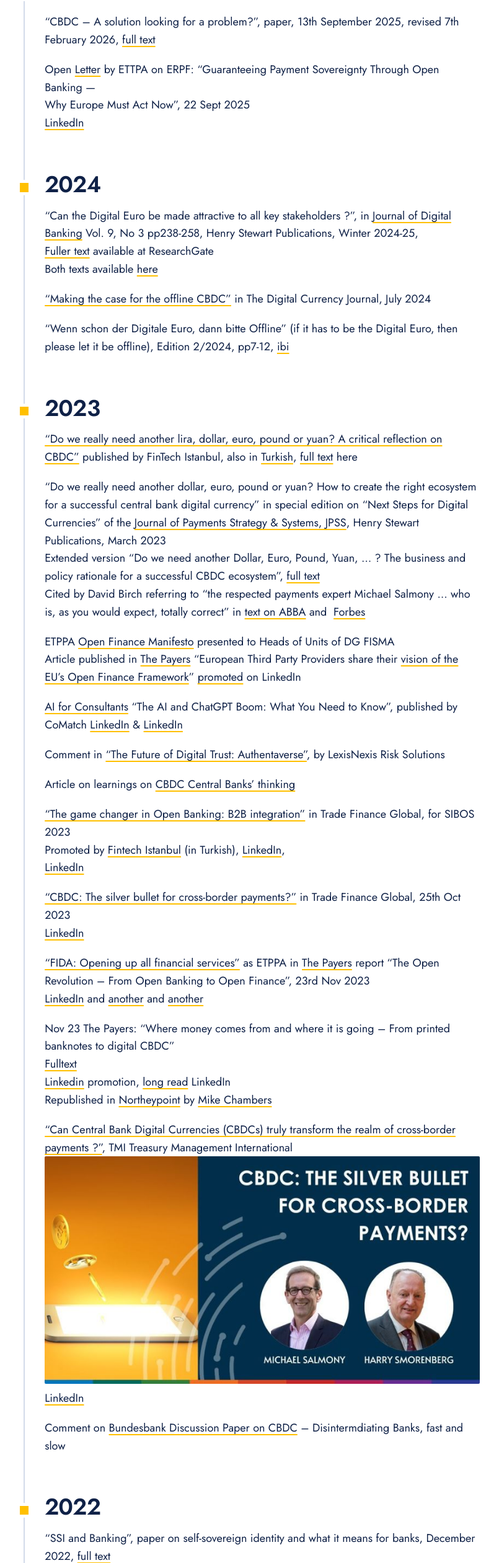
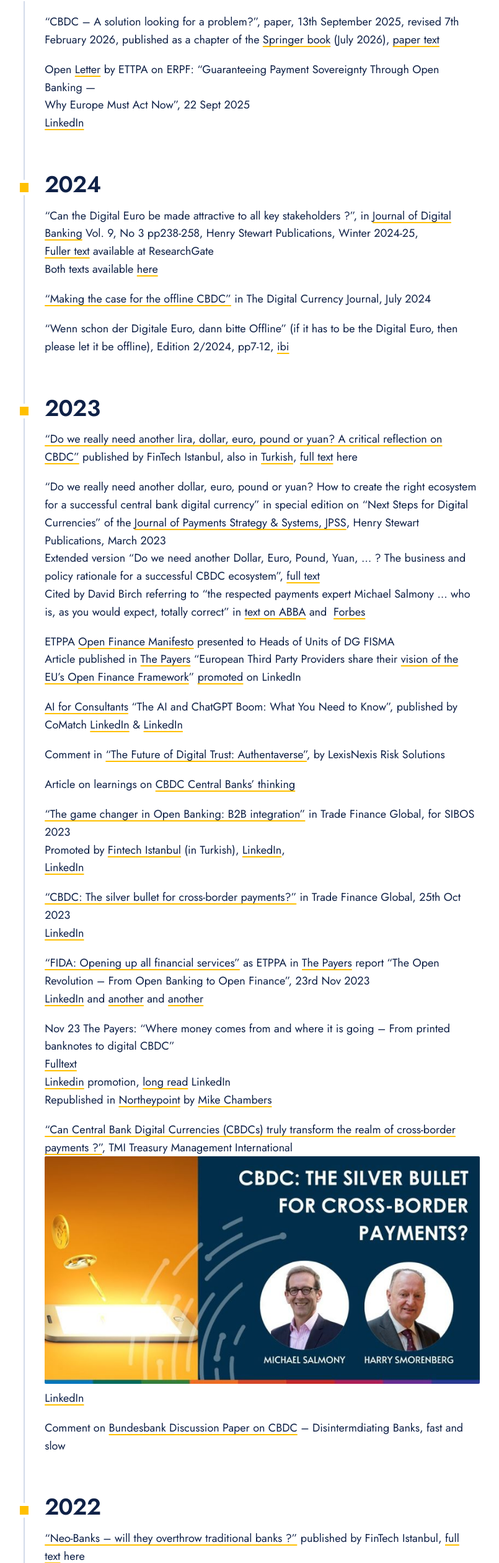
Before and after one commit to mgs49/payments-innovation-website, an Eleventy site: page src/publications/all.md in a window 1280 px wide. Shown: the part 1422-3943 px from the top of the page at 62% size, without its empty margins (89-894 px from the left). Built offline with nearby package versions, Linux system fonts and the light colour scheme; Eleventy itself is replaced by a stand-in of ours; files that its build step writes are made by us from their sources.

Commit message:
Publications: remove SSI notes (never published); note that the CBDC paper became a Springer chapter; rule on published work only
Co-Authored-By: Claude Opus 5.5 <noreply@anthropic.com>
Claude-Session: https://claude.ai/code/session_012ZRZ6GaaFVVi3jHeFa15GL

```diff
--- a/src/publications/all.md
+++ b/src/publications/all.md
@@ -34,7 +34,7 @@ Article on book at [The Paypers](https://thepaypers.com/crypto-web3-and-cbdc/exp
 
 ## 2025
 
-“CBDC – A solution looking for a problem?”, paper, 13th September 2025, revised 7th February 2026, [full text](/assets/uploads/2026/11/CBDC-solution-looking-for-a-problem-2026-Salmony.pdf)
+“CBDC – A solution looking for a problem?”, paper, 13th September 2025, revised 7th February 2026, published as a chapter of the [Springer book](https://link.springer.com/book/10.1007/978-3-032-22946-5) (July 2026), [paper text](/assets/uploads/2026/11/CBDC-solution-looking-for-a-problem-2026-Salmony.pdf)
 
 Open [Letter](https://drive.google.com/file/d/1mwz_26LmkWiEo8m1uIZ1K_yeCTgUNvil/view) by ETTPA on ERPF: “Guaranteeing Payment Sovereignty Through Open Banking —
 Why Europe Must Act Now”, 22 Sept 2025
@@ -89,8 +89,6 @@ Republished in [Northeypoint](https://northeypoint.substack.com/p/where-money-co
 Comment on [Bundesbank Discussion Paper on CBDC](https://www.linkedin.com/posts/activity-7200431881534812160-R8EU?utm_source=share&utm_medium=member_desktop) – Disintermdiating Banks, fast and slow
 
 ## 2022
-
-“SSI and Banking”, paper on self-sovereign identity and what it means for banks, December 2022, [full text](/assets/uploads/2026/11/SSI-and-Banking-2022-Salmony.pdf)
 
 [“Neo-Banks – will they overthrow traditional banks ?”](https://fintechistanbul.org/en/2022/01/31/neo-banks-will-they-overthrow-traditional-banks/) published by FinTech Istanbul, [full text](/assets/uploads/2022/02/Neo-banks-Salmony.pdf) here
 [promoted](https://www.linkedin.com/posts/fintechistanbul_dr-michael-salmony-yazd%C4%B1-neo-bankalar-activity-6899269036950007808-m0xu/) in Turkish and translated in [Turkish](https://fintechistanbul.org/2022/02/15/neo-bankalar-geleneksel-bankalarin-pabucunu-dama-mi-atacak/)
```
Also changed, not shown: CLAUDE.md (+1 -0 lines), 1 other file.
